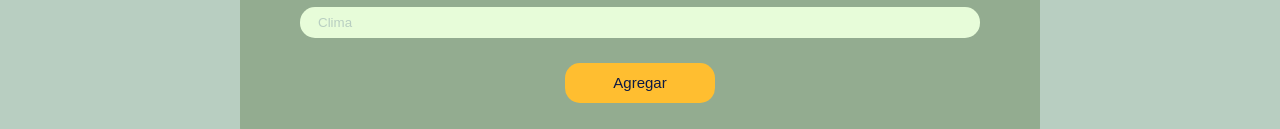
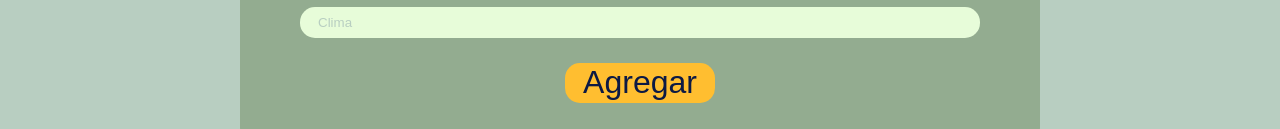
Before and after one commit to LuaFerGG/tareas, a plain HTML site: page index.html in a window 1280 px wide. Shown: the part 667-796 px from the top of the page. Drawn offline with Linux system fonts and the light colour scheme.

Commit message:
comments styles.css

```diff
--- a/styles.css
+++ b/styles.css
@@ -4,8 +4,6 @@
     font-family: Arial, Helvetica, sans-serif;
     box-sizing: border-box;
     text-decoration: none;
-
-
 }
 
 .container {
@@ -28,6 +26,7 @@
 
 table {
     width: 100%;
+    /*  what is border-collapse? XDDD    */
     border-collapse: collapse;
     border: 0px;
     border-radius: 15px;
@@ -63,11 +62,15 @@ input::placeholder {
     padding-left: 10px;
 }
 
+/* add input::focus */
+/* and accesibility options */
+/* input::hover for example*/
+
 h2 {
     margin: 25px;
     text-align: center;
     color: #486944;
-
+    /* text-size: 10rem  DEFINE the text size it's important    */
 }
 
 h3 {
@@ -80,14 +83,16 @@ h3 {
  button {
     width: 150px;
     margin-top: 15px;
+    /* what's flex-basis??? XD      */
     flex-basis: 48%;
-
-    font-size: 15px;
+    /* it's better to use rem rather pixels. This helps to make better definitions in the different devices  */
+    font-size: 2rem;
     background-color: #ffbe30;
     color: #0c1944;
     height: 40px;
     border-radius: 15px;
     border: 0;
     outline: 0;
+    /* excellent. this helps to understand a call to action      */
     cursor: pointer;
  }
```
